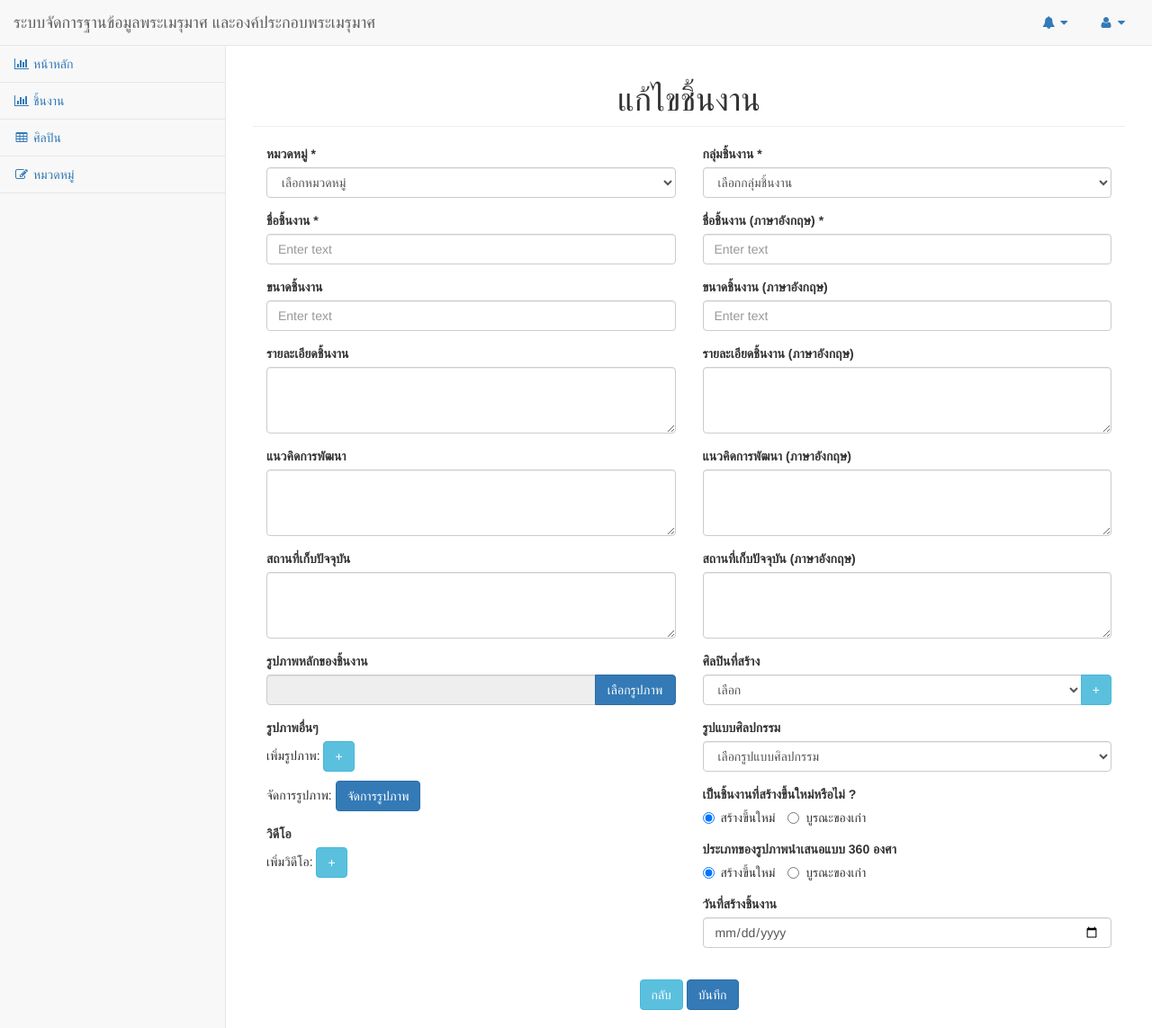
After one commit to wudtichaikarun/royal-funeral-pyre-Admin, a PHP site: page /pages/objectEdite.html in a window 1280 px wide. The commit adds this page. Shown: the whole page at 90% size. Run offline with PHP 8.4, Linux system fonts and the light colour scheme.

Commit message:
objectAdd creat form

```diff
--- a/html/dist/css/sb-admin-2.css
+++ b/html/dist/css/sb-admin-2.css
@@ -8,6 +8,25 @@ body {
 }
 #wrapper {
   width: 100%;
+}
+.btn-file {
+  position: relative;
+  overflow: hidden;
+}
+.btn-file input[type=file] {
+  position: absolute;
+  top: 0;
+  right: 0;
+  min-width: 100%;
+  min-height: 100%;
+  font-size: 100px;
+  text-align: right;
+  filter: alpha(opacity=0);
+  opacity: 0;
+  outline: none;
+  background: white;
+  cursor: inherit;
+  display: block;
 }
 #page-wrapper {
   padding: 0 15px;
@@ -432,3 +451,20 @@ table.dataTable thead .sorting:after {
     border-left-width: 0;
   }
 }
+
+.add-object{
+  text-align: center;
+}
+
+.btn-select {
+  margin-left: 5px;
+  width: 90px;
+}
+.artis-select {
+  margin-right: 5px;
+}
+.btn-form-submit{
+  text-align: center;
+  margin-top: 20px;
+  margin-bottom: 20px;
+}
--- a/html/less/sb-admin-2.less
+++ b/html/less/sb-admin-2.less
@@ -8,7 +8,6 @@ body {
 }
 
 // Wrappers
-
 #wrapper {
     width: 100%;
 }
--- /dev/null
+++ b/html/pages/objectEdite.html
@@ -0,0 +1,405 @@
+<!DOCTYPE html>
+<html lang="en">
+
+<head>
+
+    <meta charset="utf-8">
+    <meta http-equiv="X-UA-Compatible" content="IE=edge">
+    <meta name="viewport" content="width=device-width, initial-scale=1">
+    <meta name="description" content="">
+    <meta name="author" content="">
+
+    <title>SB Admin 2 - Bootstrap Admin Theme</title>
+
+    <!-- Bootstrap Core CSS -->
+    <link href="../vendor/bootstrap/css/bootstrap.min.css" rel="stylesheet">
+
+    <!-- MetisMenu CSS -->
+    <link href="../vendor/metisMenu/metisMenu.min.css" rel="stylesheet">
+
+    <!-- DataTables CSS -->
+    <link href="../vendor/datatables-plugins/dataTables.bootstrap.css" rel="stylesheet">
+
+    <!-- DataTables Responsive CSS -->
+    <link href="../vendor/datatables-responsive/dataTables.responsive.css" rel="stylesheet">
+
+    <!-- Custom CSS -->
+    <link href="../dist/css/sb-admin-2.css" rel="stylesheet">
+
+    <!-- Custom Fonts -->
+    <link href="../vendor/font-awesome/css/font-awesome.min.css" rel="stylesheet" type="text/css">
+
+    <!-- HTML5 Shim and Respond.js IE8 support of HTML5 elements and media queries -->
+    <!-- WARNING: Respond.js doesn't work if you view the page via file:// -->
+    <!--[if lt IE 9]>
+        <script src="https://oss.maxcdn.com/libs/html5shiv/3.7.0/html5shiv.js"></script>
+        <script src="https://oss.maxcdn.com/libs/respond.js/1.4.2/respond.min.js"></script>
+    <![endif]-->
+
+</head>
+
+<body>
+
+    <div id="wrapper">
+        <!-- Navigation -->
+        <nav class="navbar navbar-default navbar-static-top" role="navigation" style="margin-bottom: 0">
+            <div class="navbar-header">
+                <button type="button" class="navbar-toggle" data-toggle="collapse" data-target=".navbar-collapse">
+                    <span class="sr-only">Toggle navigation</span>
+                    <span class="icon-bar"></span>
+                    <span class="icon-bar"></span>
+                    <span class="icon-bar"></span>
+                </button>
+                <a class="navbar-brand" href="index.html">ระบบจัดการฐานข้อมูลพระเมรุมาศ และองค์ประกอบพระเมรุมาศ</a>
+            </div>
+            <!-- /.navbar-header -->
+
+            <ul class="nav navbar-top-links navbar-right">
+                <!-- /.dropdown -->
+                <li class="dropdown">
+                    <a class="dropdown-toggle" data-toggle="dropdown" href="#">
+                        <i class="fa fa-bell fa-fw"></i> <i class="fa fa-caret-down"></i>
+                    </a>
+                    <ul class="dropdown-menu dropdown-alerts">
+                        <li>
+                            <a href="#">
+                                <div>
+                                    <i class="fa fa-comment fa-fw"></i> New Comment
+                                    <span class="pull-right text-muted small">4 minutes ago</span>
+                                </div>
+                            </a>
+                        </li>
+                        <li class="divider"></li>
+                        <li>
+                            <a href="#">
+                                <div>
+                                    <i class="fa fa-twitter fa-fw"></i> 3 New Followers
+                                    <span class="pull-right text-muted small">12 minutes ago</span>
+                                </div>
+                            </a>
+                        </li>
+                        <li class="divider"></li>
+                        <li>
+                            <a href="#">
+                                <div>
+                                    <i class="fa fa-envelope fa-fw"></i> Message Sent
+                                    <span class="pull-right text-muted small">4 minutes ago</span>
+                                </div>
+                            </a>
+                        </li>
+                        <li class="divider"></li>
+                        <li>
+                            <a href="#">
+                                <div>
+                                    <i class="fa fa-tasks fa-fw"></i> New Task
+                                    <span class="pull-right text-muted small">4 minutes ago</span>
+                                </div>
+                            </a>
+                        </li>
+                        <li class="divider"></li>
+                        <li>
+                            <a href="#">
+                                <div>
+                                    <i class="fa fa-upload fa-fw"></i> Server Rebooted
+                                    <span class="pull-right text-muted small">4 minutes ago</span>
+                                </div>
+                            </a>
+                        </li>
+                        <li class="divider"></li>
+                        <li>
+                            <a class="text-center" href="#">
+                                <strong>See All Alerts</strong>
+                                <i class="fa fa-angle-right"></i>
+                            </a>
+                        </li>
+                    </ul>
+                    <!-- /.dropdown-alerts -->
+                </li>
+                <!-- /.dropdown -->
+                <li class="dropdown">
+                    <a class="dropdown-toggle" data-toggle="dropdown" href="#">
+                        <i class="fa fa-user fa-fw"></i> <i class="fa fa-caret-down"></i>
+                    </a>
+                    <ul class="dropdown-menu dropdown-user">
+                        <li><a href="#"><i class="fa fa-user fa-fw"></i> User Profile</a>
+                        </li>
+                        <li><a href="#"><i class="fa fa-gear fa-fw"></i> Settings</a>
+                        </li>
+                        <li class="divider"></li>
+                        <li><a href="login.html"><i class="fa fa-sign-out fa-fw"></i> Logout</a>
+                        </li>
+                    </ul>
+                    <!-- /.dropdown-user -->
+                </li>
+                <!-- /.dropdown -->
+            </ul>
+            <!-- /.navbar-top-links -->
+
+            <div class="navbar-default sidebar" role="navigation">
+                <div class="sidebar-nav navbar-collapse">
+                    <ul class="nav" id="side-menu">
+                        <li>
+                            <a href="index.html"><i class="fa fa-bar-chart-o fa-fw"></i> หน้าหลัก</a>
+                        </li>
+                        <li>
+                            <a href="object.html"><i class="fa fa-bar-chart-o fa-fw"></i> ชิ้นงาน</a>
+                            <!-- <ul class="nav nav-second-level">
+                                <li>
+                                    <a href="flot.html">Flot Charts</a>
+                                </li>
+                                <li>
+                                    <a href="morris.html">Morris.js Charts</a>
+                                </li>
+                            </ul>-->
+
+                            <!-- /.nav-second-level -->
+                        </li>
+                        <li>
+                            <a href="object.html"><i class="fa fa-table fa-fw"></i> ศิลปิน</a>
+                        </li>
+                        <li>
+                            <a href="forms.html"><i class="fa fa-edit fa-fw"></i> หมวดหมู่</a>
+                        </li>
+                    </ul>
+                </div>
+                <!-- /.sidebar-collapse -->
+            </div>
+            <!-- /.navbar-static-side -->
+        </nav>
+
+        <div id="page-wrapper">
+            <div class="row">
+                <div class="col-lg-12">
+                    <h1  class="page-header add-object">แก้ไขชิ้นงาน</h1>
+                </div>
+            </div>
+
+            <div class="row">
+                <div class="col-lg-12">
+                    <form role="form">
+                        <div class="col-lg-6">
+                            <div class="form-group">
+                                <label>หมวดหมู่ *</label>
+                                <select class="form-control">
+                                    <option>เลือกหมวดหมู่</option>
+                                    <option>2</option>
+                                    <option>3</option>
+                                    <option>4</option>
+                                    <option>5</option>
+                                </select>
+                            </div>
+                            <div class="form-group">
+                                <label>ชื่อชิ้นงาน *</label>
+                                <input class="form-control" placeholder="Enter text">
+                            </div>
+                            <div class="form-group">
+                                <label>ขนาดชิ้นงาน</label>
+                                <input class="form-control" placeholder="Enter text">
+                            </div>
+                            <div class="form-group">
+                                <label>รายละเอียดชิ้นงาน</label>
+                                <textarea class="form-control" rows="3"></textarea>
+                            </div>
+                            <div class="form-group">
+                                <label>แนวคิดการพัฒนา</label>
+                                <textarea class="form-control" rows="3"></textarea>
+                            </div>
+                            <div class="form-group">
+                                <label>สถานที่เก็บปัจจุบัน</label>
+                                <textarea class="form-control" rows="3"></textarea>
+                            </div>
+                            <div class="form-group">
+                                    <label>รูปภาพหลักของชิ้นงาน</label>
+                                <div class="input-group">
+                                    <input type="text" class="form-control" readonly>
+                                    <label class="input-group-btn">
+                                        <span class="btn btn-primary btn-select">
+                                            เลือกรูปภาพ <input type="file" style="display: none;" multiple>
+                                        </span>
+                                    </label>
+                                        <!-- <label class="input-group-btn">
+                                            <button type="button" class="btn btn-info">+</button>
+                                    </label> -->
+                                </div>
+                            </div>
+                            <div class="form-group">
+                                <label>รูปภาพอื่นๆ</label>
+                                <p>เพิ่มรูปภาพ: <button type="button" class="btn btn-info btnAddImage">+</button></p>
+                                <p>จัดการรูปภาพ: <button type="button" class="btn btn-primary btnAddImage">จัดการรูปภาพ</button></p>
+                            </div>
+                            <!-- div for add img -->
+                            <div id="add-image"></div>
+                            <div class="form-group">
+                                    <label>วิดีโอ</label>
+                                    <p>เพิ่มวิดีโอ: <button type="button" class="btn btn-info btnAddImage">+</button></p>
+                                </div>
+
+                        </div>
+                        <!-- /.col-lg-6 -->
+                        <div class="col-lg-6">
+                            <div class="form-group">
+                                <label>กลุ่มชิ้นงาน *</label>
+                                <select class="form-control">
+                                    <option>เลือกกลุ่มชิ้นงาน</option>
+                                    <option>2</option>
+                                    <option>3</option>
+                                    <option>4</option>
+                                    <option>5</option>
+                                </select>
+                            </div>
+                            <div class="form-group">
+                                <label>ชื่อชิ้นงาน (ภาษาอังกฤษ) *</label>
+                                <input class="form-control" placeholder="Enter text">
+                            </div>
+                            <div class="form-group">
+                                <label>ขนาดชิ้นงาน (ภาษาอังกฤษ)</label>
+                                <input class="form-control" placeholder="Enter text">
+                            </div>
+                            <div class="form-group">
+                                <label>รายละเอียดชิ้นงาน (ภาษาอังกฤษ)</label>
+                                <textarea class="form-control" rows="3"></textarea>
+                            </div>
+                            <div class="form-group">
+                                <label>แนวคิดการพัฒนา (ภาษาอังกฤษ)</label>
+                                <textarea class="form-control" rows="3"></textarea>
+                            </div>
+                            <div class="form-group">
+                                <label>สถานที่เก็บปัจจุบัน (ภาษาอังกฤษ)</label>
+                                <textarea class="form-control" rows="3"></textarea>
+                            </div>
+                            <div class="form-group">
+                                <label>ศิลปินที่สร้าง</label>
+                                <div class="input-group">
+                                    <select class="form-control artis-select">
+                                        <option>เลือก</option>
+                                        <option>2</option>
+                                        <option>3</option>
+                                        <option>4</option>
+                                        <option>5</option>
+                                    </select>
+                                    <label class="input-group-btn">
+                                        <button type="button" class="btn btn-info btnAddImage">+</button>
+                                    </label>
+                                </div>
+                            </div>
+                            <!-- div for add artis -->
+                            <div id="add-artis"></div>
+                            <div class="form-group">
+                                <label>รูปแบบศิลปกรรม</label>
+                                <select class="form-control">
+                                    <option>เลือกรูปแบบศิลปกรรม</option>
+                                    <option>2</option>
+                                    <option>3</option>
+                                    <option>4</option>
+                                    <option>5</option>
+                                </select>
+                            </div>
+                            <div class="form-group">
+                                <label>เป็นชิ้นงานที่สร้างขึ้นใหม่หรือไม่ ?</label><br>
+                                <label class="radio-inline">
+                                    <input type="radio" name="object-type" id="object-type1" value="option1" checked>สร้างขึ้นใหม่
+                                </label>
+                                <label class="radio-inline">
+                                    <input type="radio" name="object-type" id="object-type2" value="option2">บูรณะของเก่า
+                                </label>
+                            </div>
+                            <div class="form-group">
+                                <label>ประเภทของรูปภาพนำเสนอแบบ 360 องศา</label><br>
+                                <label class="radio-inline">
+                                    <input type="radio" name="radio-type-img" id="radio-type-img1" value="option1" checked>สร้างขึ้นใหม่
+                                </label>
+                                <label class="radio-inline">
+                                    <input type="radio" name="radio-type-img" id="radio-type-img2" value="option2">บูรณะของเก่า
+                                </label>
+                            </div>
+                            <div class="form-group">
+                                <label>วันที่สร้างชิ้นงาน</label>
+                                <input type='date' class="form-control" />
+                            </div>
+                        </div>
+                        <!-- /.col-lg-6 -->
+                        <div class="col-lg-12 btn-form-submit">
+                                <button type="button" class="btn btn-info">กลับ</button>
+                                <button type="submit" class="btn btn-primary">บันทึก</button>
+                        </div>
+                    </form>
+                </div>
+                <!-- /.col-lg-12 -->
+            </div>
+            <!-- /.row -->
+        </div>
+        <!-- /#page-wrapper -->
+    </div>
+    <!-- /#wrapper -->
+
+    <!-- jQuery -->
+    <script src="../vendor/jquery/jquery.min.js"></script>
+
+    <!-- Bootstrap Core JavaScript -->
+    <script src="../vendor/bootstrap/js/bootstrap.min.js"></script>
+
+    <!-- Metis Menu Plugin JavaScript -->
+    <script src="../vendor/metisMenu/metisMenu.min.js"></script>
+
+    <!-- DataTables JavaScript -->
+    <script src="../vendor/datatables/js/jquery.dataTables.min.js"></script>
+    <script src="../vendor/datatables-plugins/dataTables.bootstrap.min.js"></script>
+    <script src="../vendor/datatables-responsive/dataTables.responsive.js"></script>
+
+    <!-- Custom Theme JavaScript -->
+    <script src="../dist/js/sb-admin-2.js"></script>
+
+    <!-- Page-Level Demo Scripts - Tables - Use for reference -->
+    <script>
+    $(document).ready(function() {
+        $('#dataTables-example').DataTable({
+            responsive: true
+        });
+    });
+
+    // File
+    $(function() {
+        // We can attach the `fileselect` event to all file inputs on the page
+        $(document).on('change', ':file', function() {
+            var input = $(this),
+                numFiles = input.get(0).files ? input.get(0).files.length : 1,
+                label = input.val().replace(/\\/g, '/').replace(/.*\//, '');
+            input.trigger('fileselect', [numFiles, label]);
+        });
+
+        // We can watch for our custom `fileselect` event like this
+        $(document).ready( function() {
+            $(':file').on('fileselect', function(event, numFiles, label) {
+                var input = $(this).parents('.input-group').find(':text'),
+                    log = numFiles > 1 ? numFiles + ' files selected' : label;
+                if( input.length ) {
+                    input.val(log);
+                } else {
+                    if( log ) alert(log);
+                }
+            });
+
+            // Add img
+            $(".btnAddImage").click(function() {
+                $('#add-image').before('<div class="form-group">' +
+                                            '<label>รูปภาพอื่นๆ</label>' +
+                                            '<div class="input-group">' +
+                                                '<input type="text" class="form-control" readonly>' +
+                                                '<label class="input-group-btn">' +
+                                                    '<span class="btn btn-primary">' +
+                                                        'เลือกรูปภาพ <input type="file" style="display: none;" multiple>' +
+                                                    '</span>' +
+                                                    '<button type="button" class="btn btn-info btnAddImage">+</button>' +
+                                                '</label>' +
+                                            '</div>'+
+                                        '</div> ')
+            });
+
+        });
+
+    });
+    </script>
+
+</body>
+
+</html>
```
Also changed, not shown: html/pages/object.html (+187 -7 lines).
